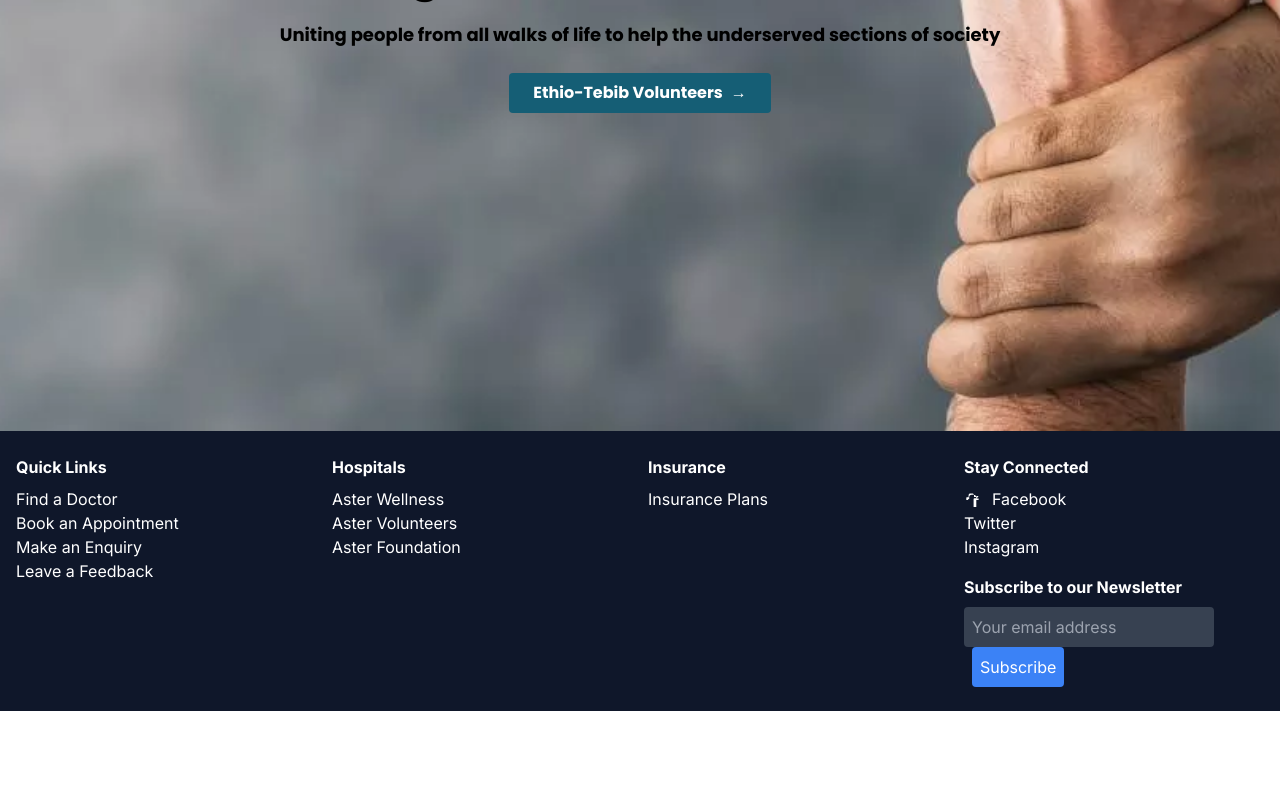
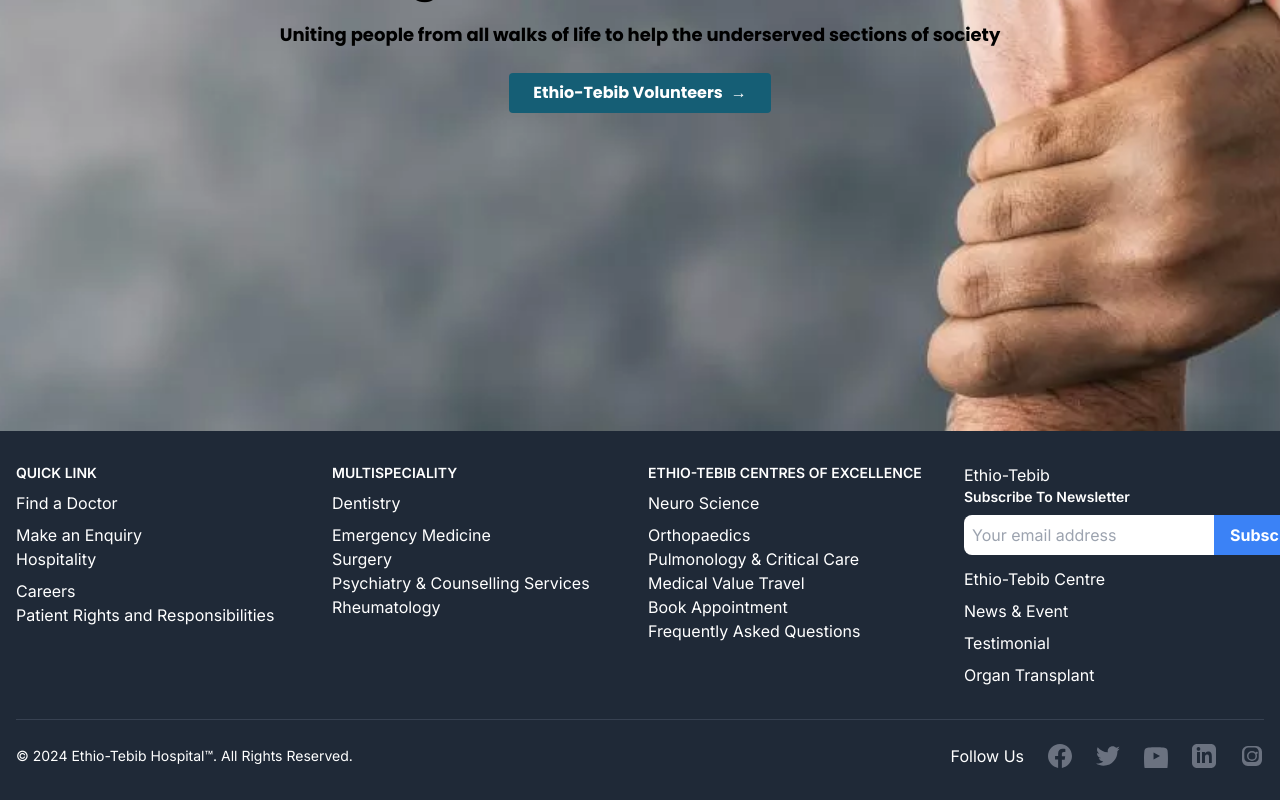
Before and after one commit to hirebirhan/Ethio-Hospital, a Next.js app: page / in a window 1280 px wide. Shown: the part 4440-5240 px from the top of the page. Before the commit the page ends 5151 px from the top, so only its background shows below. Built offline with nearby package versions, Linux system fonts and the light colour scheme.

Commit message:
create footer

```diff
--- a/src/app/shared/Footer.tsx
+++ b/src/app/shared/Footer.tsx
@@ -1,57 +1,136 @@
-import React from 'react';
 
-const Footer = () => {
+export default function Footer() {
     return (
-        <footer className="bg-gray-800  py-6 text-white" style={{ backgroundColor: '#0f172a' }} >
-            <div className="container mx-auto px-4">
-                <div className="grid grid-cols-1 md:grid-cols-4 gap-4">
+        <>
+            <footer className="bg-gray-800 text-white">
+                <div className="mx-auto max-w-screen-xl p-4 py-6 lg:py-8">
+                    <div className="grid grid-cols-1 lg:grid-cols-4 gap-4 items-start">
                         <div>
-                        <h3 className="font-bold">Quick Links</h3>
+                            <h2 className="text-sm font-semibold uppercase text-center lg:text-left">Quick Link</h2>
                             <ul className="mt-2">
-                            <li><a href="#" className="hover:underline">Find a Doctor</a></li>
-                            <li><a href="#" className="hover:underline">Book an Appointment</a></li>
-                            <li><a href="#" className="hover:underline">Make an Enquiry</a></li>
-                            <li><a href="#" className="hover:underline">Leave a Feedback</a></li>
+                                <li className="mb-2">
+                                    <a href="https://example.com/hospitality" className="hover:underline text-center lg:text-left">Find a Doctor</a>
+                                </li>
+                                <li>
+                                    <a href="https://example.com/hospitality" className="hover:underline text-center lg:text-left">Make an Enquiry</a>
+                                </li>
+                                <li className="mb-2">
+                                    <a href="https://example.com/hospitality" className="hover:underline text-center lg:text-left">Hospitality</a>
+                                </li>
+                                <li>
+                                    <a href="https://example.com/hospitality" className="hover:underline text-center lg:text-left">Careers</a>
+                                </li>
+                                <li>
+                                    <a href="https://example.com/hospitality" className="hover:underline text-center lg:text-left">Patient Rights and Responsibilities</a>
+                                </li>
                             </ul>
                         </div>
                         <div>
-                        <h3 className="font-bold">Hospitals</h3>
+                            <h2 className="text-sm font-semibold uppercase text-center lg:text-left">Multispeciality</h2>
                             <ul className="mt-2">
-                            <li><a href="#" className="hover:underline">Aster Wellness</a></li>
-                            <li><a href="#" className="hover:underline">Aster Volunteers</a></li>
-                            <li><a href="#" className="hover:underline">Aster Foundation</a></li>
+                                <li className="mb-2">
+                                    <a href="https://example.com/hospitality" className="hover:underline text-center lg:text-left">Dentistry</a>
+                                </li>
+                                <li>
+                                    <a href="https://example.com/hospitality" className="hover:underline text-center lg:text-left">Emergency Medicine</a>
+                                </li>
+                                <li>
+                                    <a href="https://example.com/hospitality" className="hover:underline text-center lg:text-left">Surgery</a>
+                                </li>
+                                <li>
+                                    <a href="https://example.com/hospitality" className="hover:underline text-center lg:text-left">Psychiatry & Counselling Services</a>
+                                </li>
+                                <li>
+                                    <a href="https://example.com/hospitality" className="hover:underline text-center lg:text-left">Rheumatology</a>
+                                </li>
                             </ul>
                         </div>
                         <div>
-                        <h3 className="font-bold">Insurance</h3>
+                            <h2 className="text-sm font-semibold uppercase text-center lg:text-left">Ethio-Tebib Centres Of Excellence</h2>
                             <ul className="mt-2">
-                            <li><a href="#" className="hover:underline">Insurance Plans</a></li>
+                                <li className="mb-2">
+                                    <a href="#" className="hover:underline text-center lg:text-left">Neuro Science</a>
+                                </li>
+                                <li>
+                                    <a href="#" className="hover:underline text-center lg:text-left">Orthopaedics</a>
+                                </li>
+                                <li>
+                                    <a href="#" className="hover:underline text-center lg:text-left">Pulmonology & Critical Care</a>
+                                </li>
+                                <li>
+                                    <a href="#" className="hover:underline text-center lg:text-left">Medical Value Travel</a>
+                                </li>
+                                <li>
+                                    <a href="#" className="hover:underline text-center lg:text-left">Book Appointment</a>
+                                </li>
+                                <li>
+                                    <a href="#" className="hover:underline text-center lg:text-left">Frequently Asked Questions</a>
+                                </li>
                             </ul>
                         </div>
+                        <div className="flex flex-col items-center lg:items-start">
+                            <h1>Ethio-Tebib</h1>
+                            <p className="text-sm font-semibold mb-2">Subscribe To Newsletter</p>
+                            <form className="flex">
+                                <input type="email" placeholder="Your email address" aria-label="Your email address" className="p-2 rounded-l-lg text-gray-800" required />
+                                <button type="submit" className="bg-blue-500 hover:bg-blue-700 text-white font-bold py-2 px-4 rounded-r-lg">
+                                    Subscribe
+                                </button>
+                            </form>
                             <div>
-                        <h3 className="font-bold">Stay Connected</h3>
+                                <h1 className="mt-3 align-middle">Ethio-Tebib Centre</h1>
                                 <ul className="mt-2">
-                            <li> <a href="https://www.facebook.com/YourPage" target="_blank" rel="noopener noreferrer" className="text-white hover:underline">
-                                <svg xmlns="http://www.w3.org/2000/svg" className="h-5 w-5 inline-block align-middle mr-2" viewBox="0 0 20 20" fill="currentColor">
-                                    <path fillRule="evenodd" d="M14.6 5.1h-1.8c-.3 0-.5.2-.5.5v1.9h2.3V9h-2.3v7.1h-2.7V9H9.6v-.9c0-.6.3-.9.9-.9h1.7V6.2c0-1.6-.9-2.5-2.5-2.5h-2c-1.6 0-2.5.9-2.5 2.5v1.9H4.2V9H2.3V6.7c0-.3.2-.5.5-.5h1.8V4.2c0-.9.8-1.6 1.7-1.6h2c.9 0 1.7.7 1.7 1.6v1.9h2.3v1.9z" clipRule="evenodd" />
+                                    <li className="mb-2">
+                                        <a href="#" className="hover:underline text-center lg:text-left">News & Event</a>
+                                    </li>
+                                    <li className="mb-2">
+                                        <a href="#" className="hover:underline text-center lg:text-left">Testimonial</a>
+                                    </li>
+                                    <li className="mb-2">
+                                        <a href="#" className="hover:underline text-center lg:text-left">Organ Transplant</a>
+                                    </li>
+                                </ul>
+                            </div>
+                        </div>
+                    </div>
+                    <hr className="my-6 border-gray-700" />
+                    <div className="flex flex-col md:flex-row justify-between items-center">
+                        <span className="text-sm">© 2024 Ethio-Tebib Hospital™. All Rights Reserved.</span>
+                        <div className="flex mt-4 space-x-6 md:mt-0">
+                            <h3>Follow Us</h3>
+                            <a href="https://www.facebook.com/ethiotebib/" className="text-gray-500 hover:text-gray-900 dark:hover:text-white">
+                                <svg fill="currentColor" viewBox="0 0 24 24" className="w-6 h-6">
+                                    <path fillRule="evenodd" clipRule="evenodd" d="M24 12.073C24 5.405 18.627 0 12 0S0 5.405 0 12.073c0 5.936 4.388 10.854 10.125 11.85v-8.385H7.078v-3.465h3.047v-2.636c0-3.007 1.792-4.687 4.533-4.687 1.312 0 2.686.235 2.686.235v2.953h-1.513c-1.49 0-1.956.925-1.956 1.873v2.362h3.328l-.532 3.465h-2.796v8.385C19.612 22.927 24 18.009 24 12.073z" />
                                 </svg>
-                                Facebook
-                            </a></li>
-                            <li><a href="#" className="hover:underline">Twitter</a></li>
-                            <li><a href="#" className="hover:underline">Instagram</a></li>
-                        </ul>
-                        <div className="mt-4">
-                            <h4 className="font-bold">Subscribe to our Newsletter</h4>
-                            <form className="mt-2">
-                                <input type="email" placeholder="Your email address" className="p-2 bg-gray-700 rounded" />
-                                <button type="submit" className="p-2 bg-blue-500 hover:bg-blue-600 rounded ml-2">Subscribe</button>
-                            </form>
-                        </div>
+                            </a>
+                            <a href="https://twitter.com/i/flow/login?redirect_after_login=%2Fethiotebib" className="text-gray-500 hover:text-gray-900 dark:hover:text-white">
+                                <svg fill="currentColor" viewBox="0 0 24 24" className="w-6 h-6">
+                                    <path fillRule="evenodd" clipRule="evenodd" d="M24 4.557c-.883.392-1.832.656-2.828.775 1.017-.609 1.798-1.574 2.165-2.724-.951.564-2.005.974-3.127 1.195-.897-.957-2.178-1.555-3.594-1.555-2.719 0-4.92 2.201-4.92 4.917 0 .386.044.762.128 1.124-4.09-.205-7.717-2.165-10.144-5.144-.424.724-.666 1.565-.666 2.476 0 1.71.87 3.213 2.188 4.096-.806-.026-1.566-.247-2.229-.616v.062c0 2.386 1.697 4.374 3.946 4.828-.413.112-.848.171-1.296.171-.314 0-.62-.03-.917-.086.621 1.934 2.422 3.343 4.557 3.381-1.67 1.309-3.778 2.089-6.066 2.089-.394 0-.779-.023-1.158-.067 2.163 1.389 4.729 2.2 7.486 2.2 8.984 0 13.902-7.436 13.902-13.896 0-.211-.005-.422-.014-.632.953-.688 1.78-1.547 2.437-2.527z"></path>
+                                </svg>
+                            </a>
+                            <a href="https://www.youtube.com/watch?v=m3th_ggHHvk" className="text-gray-500 hover:text-gray-900 dark:hover:text-white">
+                                <svg fill="currentColor" viewBox="0 0 24 24" className="w-6 h-6">
+                                    <path d="M23.498 6.186a3.017 3.017 0 00-2.122-2.136C19.69 3.322 12 3.322 12 3.322s-7.69 0-9.375.729a3.017 3.017 0 00-2.122 2.136c-.479 2.778-.479 8.596-.479 8.596s0 5.816.479 8.594a3.017 3.017 0 002.122 2.137c1.686.728 9.376.728 9.376.728s7.69 0 9.375-.729a3.017 3.017 0 002.122-2.137c.479-2.778.479-8.594.479-8.594s0-5.818-.479-8.596zM9.545 15.407V8.592l6.479 3.407-6.479 3.408z" />
+                                </svg>
+                            </a>
+                            <a href="https://www.linkedin.com/company/ethiotebib/?trk=public_profile_experience-item_profile-section-card_subtitle-click&originalSubdomain=et" className="text-gray-500 hover:text-gray-900 dark:hover:text-white">
+                                <svg fill="currentColor" viewBox="0 0 24 24" className="w-6 h-6">
+                                    <path d="M19 0h-14c-2.8 0-5 2.2-5 5v14c0 2.8 2.2 5 5 5h14c2.8 0 5-2.2 5-5v-14c0-2.8-2.2-5-5-5zm-11 19h-3v-11h3v11zm-1.5-12.3c-1 0-1.8-0.8-1.8-1.8s0.8-1.8 1.8-1.8 1.8 0.8 1.8 1.8-0.8 1.8-1.8 1.8zm13.5 12.3h-3v-5.6c0-1.3 0-3-1.9-3s-2.1 1.4-2.1 2.9v5.7h-3v-11h2.9v1.5h0.1c0.4-0.7 1.4-1.9 3-1.9 3.2 0 3.8 2.1 3.8 4.8v6.6z" />
+                                </svg>
+                            </a>
+                            <a href="https://www.instagram.com/ethiotebibhospital/?hl=en" className="text-gray-500 hover:text-gray-900 dark:hover:text-white">
+                                <svg fill="currentColor" viewBox="0 0 24 24" className="w-6 h-6">
+                                    <path d="M7.75 2h8.5A5.75 5.75 0 0 1 22 7.75v8.5A5.75 5.75 0 0 1 16.25 22h-8.5A5.75 5.75 0 0 1 2 16.25v-8.5A5.75 5.75 0 0 1 7.75 2zm6.72 1.5h-5.94a4.25 4.25 0 0 0-4.25 4.25v5.94c0 2.35 1.9 4.25 4.25 4.25h5.94a4.25 4.25 0 0 0 4.25-4.25v-5.94a4.25 4.25 0 0 0-4.25-4.25zM12 7a5 5 0 1 1 0 10 5 5 0 0 1 0-10zm0 1.5a3.5 3.5 0 1 0 0 7 3.5 3.5 0 0 0 0-7zm4.72-.75a1.12 1.12 0 1 1 0 2.24 1.12 1.12 0 0 1 0-2.24z" />
+                                </svg>
+                            </a>
+
+
                         </div>
                     </div>
                 </div>
             </footer>
-    );
-};
 
-export default Footer;
+
+        </>
+    )
+}
```
Lines whose indentation alone changed are shown as unchanged.
